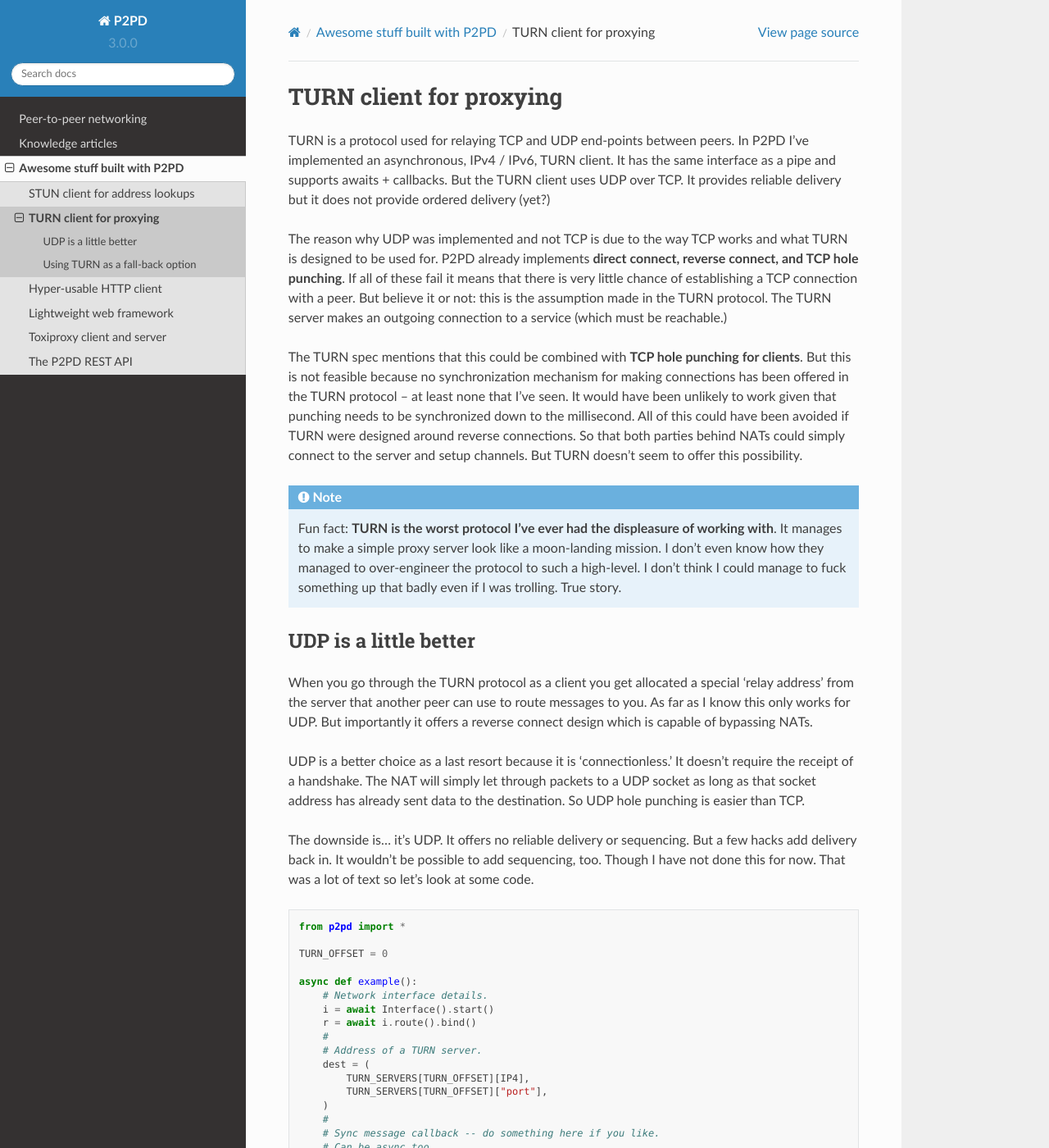
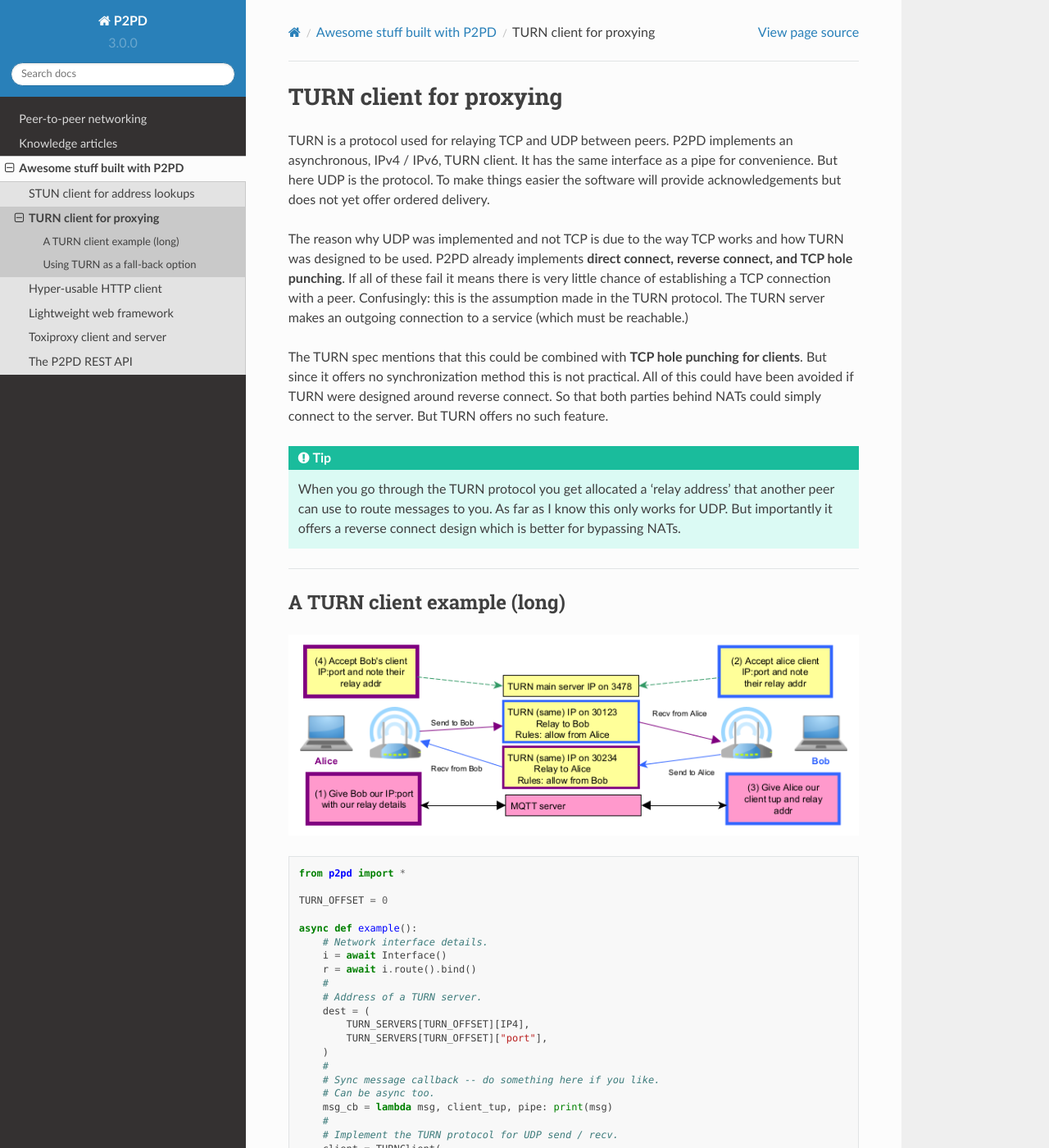
Before and after one commit to robertsdotpm/p2pd, a Sphinx documentation site: the page built from docs/source/built/turn.rst, in a window 1280 px wide and 1400 px high. Shown: the whole window at 82% size. Built offline with Sphinx 7.4.7 and the Read the Docs theme 2.0.0, drawn with Linux system fonts in a browser that asks for light colours; pages that are not in the unit, such as notebooks, are missing from menus; some of the changed text lies outside the part shown.

Commit message:
Make STUN example less ugly. Cleanup text on TURN page.

```diff
--- a/docs/examples/example_10.py
+++ b/docs/examples/example_10.py
@@ -4,7 +4,7 @@
 
 async def example():
     # Network interface details.
-    i = await Interface().start()
+    i = await Interface()
     r = await i.route().bind()
     #
     # Address of a TURN server.
--- a/docs/source/built/turn.rst
+++ b/docs/source/built/turn.rst
@@ -1,63 +1,48 @@
 TURN client for proxying
 ==========================
 
-TURN is a protocol used for relaying TCP and UDP end-points between peers.
-In P2PD I've implemented an asynchronous, IPv4 / IPv6, TURN client.
-It has the same interface as a pipe and supports awaits + callbacks. But the
-TURN client uses UDP over TCP. It provides reliable delivery but it does not provide ordered delivery (yet?)
+TURN is a protocol used for relaying TCP and UDP between peers.
+P2PD implements an asynchronous, IPv4 / IPv6, TURN client.
+It has the same interface as a pipe for convenience. But here UDP is the protocol.
+To make things easier the software will provide acknowledgements but does not
+yet offer ordered delivery.
 
 The reason why UDP was implemented and not TCP is due to the way TCP works and
-what TURN is designed to be used for. P2PD already implements **direct connect,
-reverse connect, and TCP hole punching**. If all of these fail it means that
-there is very little chance of establishing a TCP connection with a peer.
-But believe it or not: this is the assumption made in the TURN protocol. The TURN server makes an outgoing connection to a service (which must be reachable.)
+how TURN was designed to be used. P2PD already implements **direct connect,
+reverse connect, and TCP hole punching**. If all of these fail it means there
+is very little chance of establishing a TCP connection with a peer.
+Confusingly: this is the assumption made in the TURN protocol. The TURN server
+makes an outgoing connection to a service (which must be reachable.)
 
 The TURN spec mentions that this could be combined with **TCP hole punching
-for clients**. But this is not feasible because no synchronization mechanism for making connections has been offered in the TURN protocol -- at least none that
-I've seen. It would have been unlikely to work given that punching needs to
-be synchronized down to the millisecond. All of this could have been avoided
-if TURN were designed around reverse connections. So that both parties
-behind NATs could simply connect to the server and setup channels. But TURN doesn't seem to offer this possibility.
+for clients**. But since it offers no synchronization method this is not practical.
+All of this could have been avoided if TURN were designed around reverse connect.
+So that both parties behind NATs could simply connect to the server. But
+TURN offers no such feature.
 
-.. note::
+.. TIP::
+    When you go through the TURN protocol you get allocated a 'relay address'
+    that another peer can use to route messages to you. As far as I know
+    this only works for UDP. But importantly it offers a reverse connect
+    design which is better for bypassing NATs.
 
-    Fun fact: **TURN is the worst protocol I've ever had the displeasure of working
-    with**. It manages to make a simple proxy server look like a moon-landing mission.
-    I don't even know how they managed to over-engineer the protocol to such a
-    high-level. I don't think I could manage to fuck something up that badly even
-    if I was trolling. True story.
+----
 
-UDP is a little better
-^^^^^^^^^^^^^^^^^^^^^^^^
+A TURN client example (long)
+-------------------------------
 
-When you go through the TURN protocol as a client you get allocated a special
-'relay address' from the server that another peer can use to route messages to
-you. As far as I know this only works for UDP. But importantly it offers a
-reverse connect design which is capable of bypassing NATs.
-
-UDP is a better choice as a last resort because it is 'connectionless.'
-It doesn't require the receipt of a handshake. The NAT will simply let
-through packets to a UDP socket as long as that socket address has already sent
-data to the destination. So UDP hole punching is easier than TCP.
-
-The downside is... it's UDP. It offers no reliable delivery or sequencing. But a few
-hacks add delivery back in. It wouldn't be possible to add sequencing, too.
-Though I have not done this for now. That was a lot of text so let's look at some code.
+.. image:: ../../diagrams/turn_proxy.png
+    :alt: Establishing TURN relays
 
 .. literalinclude:: ../../examples/example_10.py
     :language: python3
 
+----
+
 Using TURN as a fall-back option
-^^^^^^^^^^^^^^^^^^^^^^^^^^^^^^^^^^
+-----------------------------------
 
-In P2P pipes there are three main methods used to establish a connection.
-All of these methods use TCP. By default TURN is disabled as a method for
-establishing a 'connection.' The reason for this is it does not provide ordered
-delivery like TCP does which might come as a shock to most developers.
-However, it can be enabled should a developer choose to use it.
+P2PD uses three main strategies to establish a TCP connection. By default TURN
+is disabled because it uses UDP. However, it can be enabled easily.
 
-.. literalinclude:: ../../examples/example_11.py
-    :language: python3
-
-.. image:: ../../diagrams/turn_proxy.png
-    :alt: Establishing TURN relays
+See :ref:`turn relaying <connect-turn-relaying>` for details.
--- a/docs/source/p2p/connect.rst
+++ b/docs/source/p2p/connect.rst
@@ -82,6 +82,8 @@
 
 ----
 
+.. _connect-turn-relaying:
+
 4. TURN Relaying
 ------------------
 
```
Also changed, not shown: docs/examples/example_12.py (+15 -11 lines), docs/source/built/stun.rst (+5 -5 lines), 2 other files.
